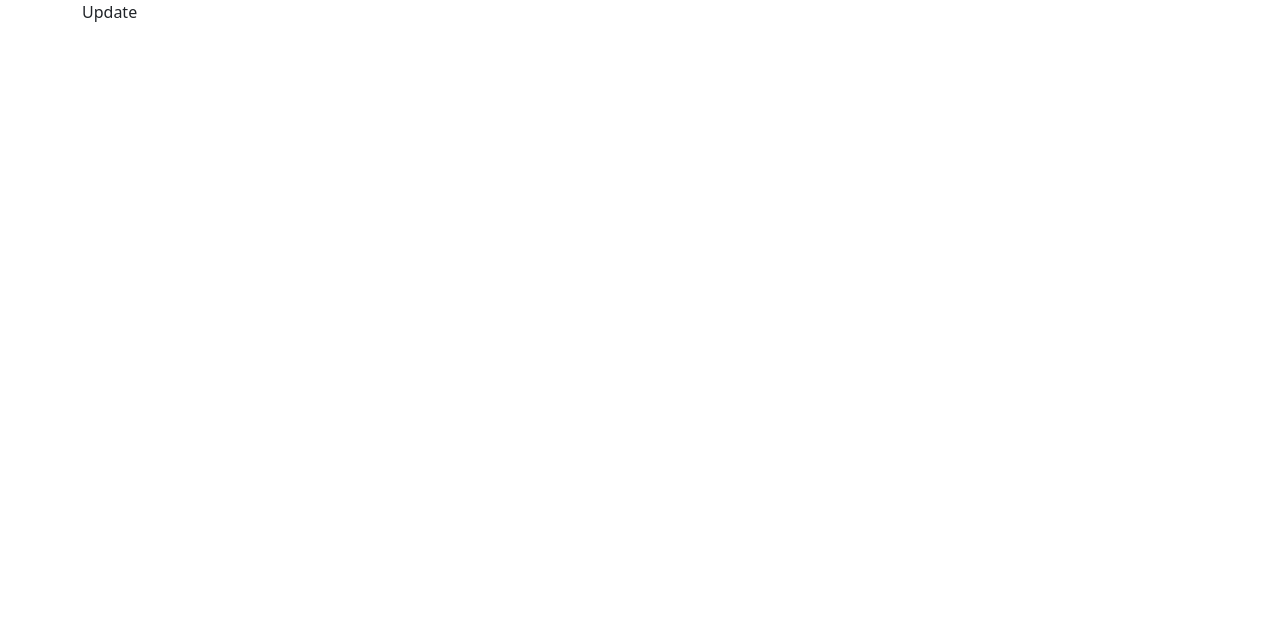
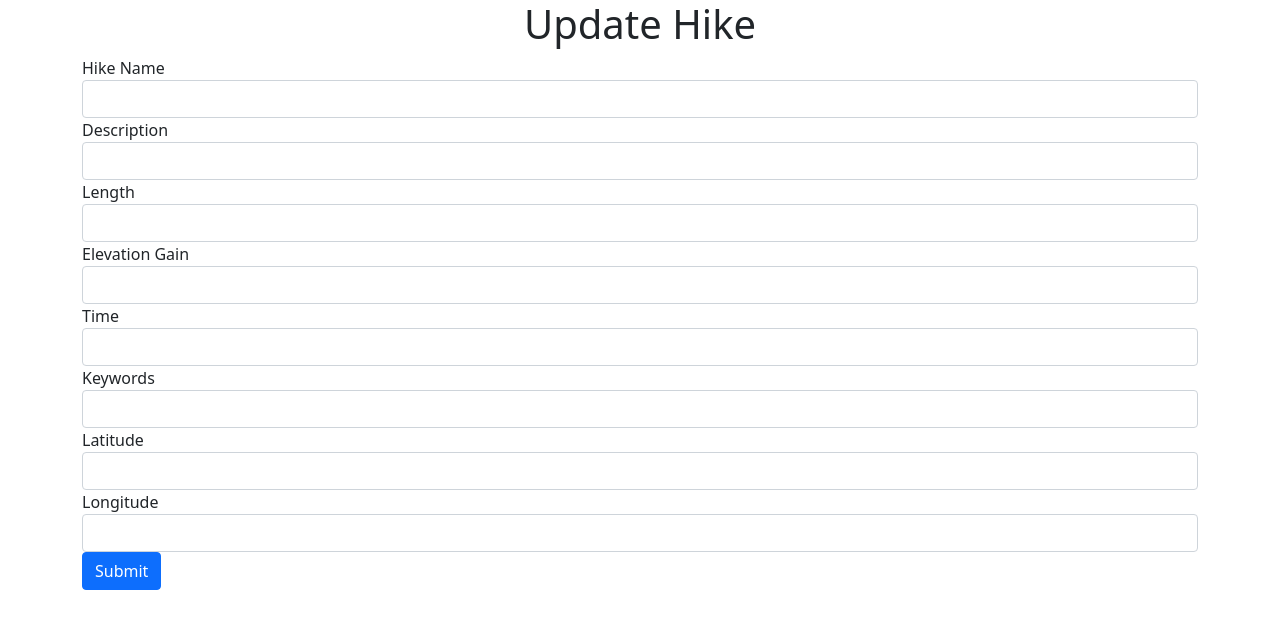
Before and after one commit to carlydekock/hike-app, a React (Create React App) app in the folder client/: page /hikes/1/update in a window 1280 px wide. Shown: the top 628 px of the page. Built offline with nearby package versions, Linux system fonts and the light colour scheme; no server answers.

Commit message:
update and delete functionality complete

```diff
--- a/client/src/components/AddHike.jsx
+++ b/client/src/components/AddHike.jsx
@@ -1,6 +1,9 @@
-import React, {useState} from 'react'
+import React, {useState, useContext} from 'react';
+import HikeFinder from '../apis/HikeFinder';
+import { HikesContext } from '../context/HikesContext';
 
 const AddHike = () => {
+  const { addHike } = useContext(HikesContext);
   const [name, setName] = useState("");
   const [description, setDescription] = useState("");
   const [length, setLength] = useState("");
@@ -10,10 +13,24 @@ const AddHike = () => {
   const [latitude, setLatitude] = useState("");
   const [longitude, setLongitude] = useState("");
 
-  const handleSubmit = (e) => {
-    console.log('inside submit');
+  const handleSubmit = async (e) => {
     e.preventDefault();
-
+    try {
+      const response = await HikeFinder.post('/', {
+        name: name,
+        description: description,
+        length: length,
+        elevation_gain: elevation,
+        time: time,
+        keywords: keywords,
+        latitude: latitude,
+        longitude: longitude,
+      });
+      addHike(response.data.data.hike);
+      console.log(response);
+    } catch(err){
+        console.log(err);
+    }
   }
   return (
     <div className="mb-4 p-2">
--- a/client/src/components/HikesList.jsx
+++ b/client/src/components/HikesList.jsx
@@ -1,9 +1,13 @@
 import React, { useEffect, useContext } from 'react';
 import HikeFinder from '../apis/HikeFinder';
 import { HikesContext } from '../context/HikesContext';
+import { useHistory } from 'react-router-dom';
 
 const HikesList = (props) => {
-  const { hikes, setHikes } = useContext(HikesContext)
+  const { hikes, setHikes } = useContext(HikesContext);
+  //history represents history of the browser
+  let history = useHistory();
+
   //this will run the hook only when component mounts
   useEffect(() => {
     const fetchData = async () => {
@@ -18,6 +22,25 @@ const HikesList = (props) => {
 
     fetchData(); // eslint-disable-next-line
   }, []);
+
+  const handleDelete = async (id) => {
+    try {
+      const response = await HikeFinder.delete(`/${id}`);
+      setHikes(hikes.filter(hike => {
+        return hike.id !== id;
+      }));
+    } catch(err){
+      console.log(err);
+    }
+  };
+
+  const handleUpdate = async (id) => {
+    try {
+      history.push(`/hikes/${id}/update`)
+    } catch(err){
+      console.log(err);
+    }
+  };
 
   return (
     <div className="list-group">
@@ -44,27 +67,11 @@ const HikesList = (props) => {
                 <td>{hike.description}</td>
                 <td>{hike.length}</td>
                 <td>{hike.elevation_gain}</td>
-                <td><button className="btn btn-warning">Update</button></td>
-                <td><button className="btn btn-danger">Delete</button></td>
+                <td><button onClick={() => handleUpdate(hike.id)} className="btn btn-warning">Update</button></td>
+                <td><button onClick={() => handleDelete(hike.id)} className="btn btn-danger">Delete</button></td>
               </tr>
             )
           })}
-          {/* <tr>
-            <td>Baker</td>
-            <td>Baker</td>
-            <td>Baker</td>
-            <td>Baker</td>
-            <td><button className="btn btn-warning">Update</button></td>
-            <td><button className="btn btn-danger">Delete</button></td>
-          </tr>
-          <tr>
-            <td>Baker</td>
-            <td>Baker</td>
-            <td>Baker</td>
-            <td>Baker</td>
-            <td><button className="btn btn-warning">Update</button></td>
-            <td><button className="btn btn-danger">Delete</button></td>
-          </tr> */}
         </tbody>
       </table>
     </div>
--- /dev/null
+++ b/client/src/components/UpdateHike.jsx
@@ -0,0 +1,92 @@
+import React, {useState, useContext, useEffect} from 'react';
+import { useParams } from 'react-router-dom';
+import { HikesContext } from '../context/HikesContext';
+import HikeFinder from '../apis/HikeFinder';
+import { useHistory } from 'react-router-dom';
+
+const UpdateHike = (props) => {
+  const { id } = useParams();
+  let history = useHistory();
+  const { hikes } = useContext(HikesContext);
+  const [name, setName] = useState("");
+  const [description, setDescription] = useState("");
+  const [length, setLength] = useState("");
+  const [elevation, setElevation] = useState("");
+  const [time, setTime] = useState("");
+  const [keywords, setKeywords] = useState("");
+  const [latitude, setLatitude] = useState("");
+  const [longitude, setLongitude] = useState("");
+
+  useEffect(() => {
+    const fetchData = async () => {
+      const response = await HikeFinder.get(`/${id}`);
+      setName(response.data.data.hike.name);
+      setDescription(response.data.data.hike.description);
+      setLength(response.data.data.hike.length);
+      setElevation(response.data.data.hike.elevation_gain);
+      setTime(response.data.data.hike.time);
+      setKeywords(response.data.data.hike.keywords);
+      setLatitude(response.data.data.hike.latitude);
+      setLongitude(response.data.data.hike.longitude);
+    };
+
+    fetchData(); // eslint-disable-next-line
+  }, []);
+
+  const handleSubmit = async (e) => {
+    e.preventDefault();
+    const updatedHike = await HikeFinder.put(`/${id}`, {
+      name,
+      description,
+      length,
+      elevation_gain: elevation,
+      time,
+      keywords,
+      latitude,
+      longitude,
+    });
+    history.push('/');
+  }
+
+  return (
+    <div>
+      <form action="">
+        <div className="form-group">
+          <label htmlFor="name">Hike Name</label>
+          <input value={name} onChange={e => setName(e.target.value)} id="name" className="form-control" type="text" />
+        </div>
+        <div className="form-group">
+          <label htmlFor="description">Description</label>
+          <input value={description} onChange={e => setDescription(e.target.value)} id="description" className="form-control" type="text" />
+        </div>
+        <div className="form-group">
+          <label htmlFor="length">Length</label>
+          <input value={length} onChange={e => setLength(e.target.value)} id="length" className="form-control" type="text" />
+        </div>
+        <div className="form-group">
+          <label htmlFor="elevation">Elevation Gain</label>
+          <input value={elevation} onChange={e => setElevation(e.target.value)} id="elevation" className="form-control" type="text" />
+        </div>
+        <div className="form-group">
+          <label htmlFor="time">Time</label>
+          <input value={time} onChange={e => setTime(e.target.value)} id="time" className="form-control" type="text" />
+        </div>
+        <div className="form-group">
+          <label htmlFor="keywords">Keywords</label>
+          <input value={keywords} onChange={e => setKeywords(e.target.value)} id="keywords" className="form-control" type="text" />
+        </div>
+        <div className="form-group">
+          <label htmlFor="latitude">Latitude</label>
+          <input value={latitude} onChange={e => setLatitude(e.target.value)} id="latitude" className="form-control" type="text" />
+        </div>
+        <div className="form-group">
+          <label htmlFor="longitude">Longitude</label>
+          <input value={longitude} onChange={e => setLongitude(e.target.value)} id="longitude" className="form-control" type="text" />
+        </div>
+        <button onClick={handleSubmit} type="submit" className="btn btn-primary">Submit</button>
+      </form>
+    </div>
+  )
+}
+
+export default UpdateHike;
--- a/client/src/context/HikesContext.js
+++ b/client/src/context/HikesContext.js
@@ -5,8 +5,11 @@ export const HikesContext = createContext();
 export const HikesContextProvider = props => {
   const [hikes, setHikes] = useState([]);
 
+  const addHike = (hike) => {
+    setHikes([...hikes, hike]);
+  }
   return (
-    <HikesContext.Provider value={{hikes, setHikes}}>
+    <HikesContext.Provider value={{hikes, setHikes, addHike}}>
       {props.children}
     </HikesContext.Provider>
   );
--- a/client/src/routes/Update.jsx
+++ b/client/src/routes/Update.jsx
@@ -1,9 +1,11 @@
-import React from 'react'
+import React from 'react';
+import UpdateHike from '../components/UpdateHike';
 
 const Update = () => {
   return (
     <div>
-      Update
+      <h1 className="text-center">Update Hike</h1>
+      <UpdateHike />
     </div>
   )
 };
```
